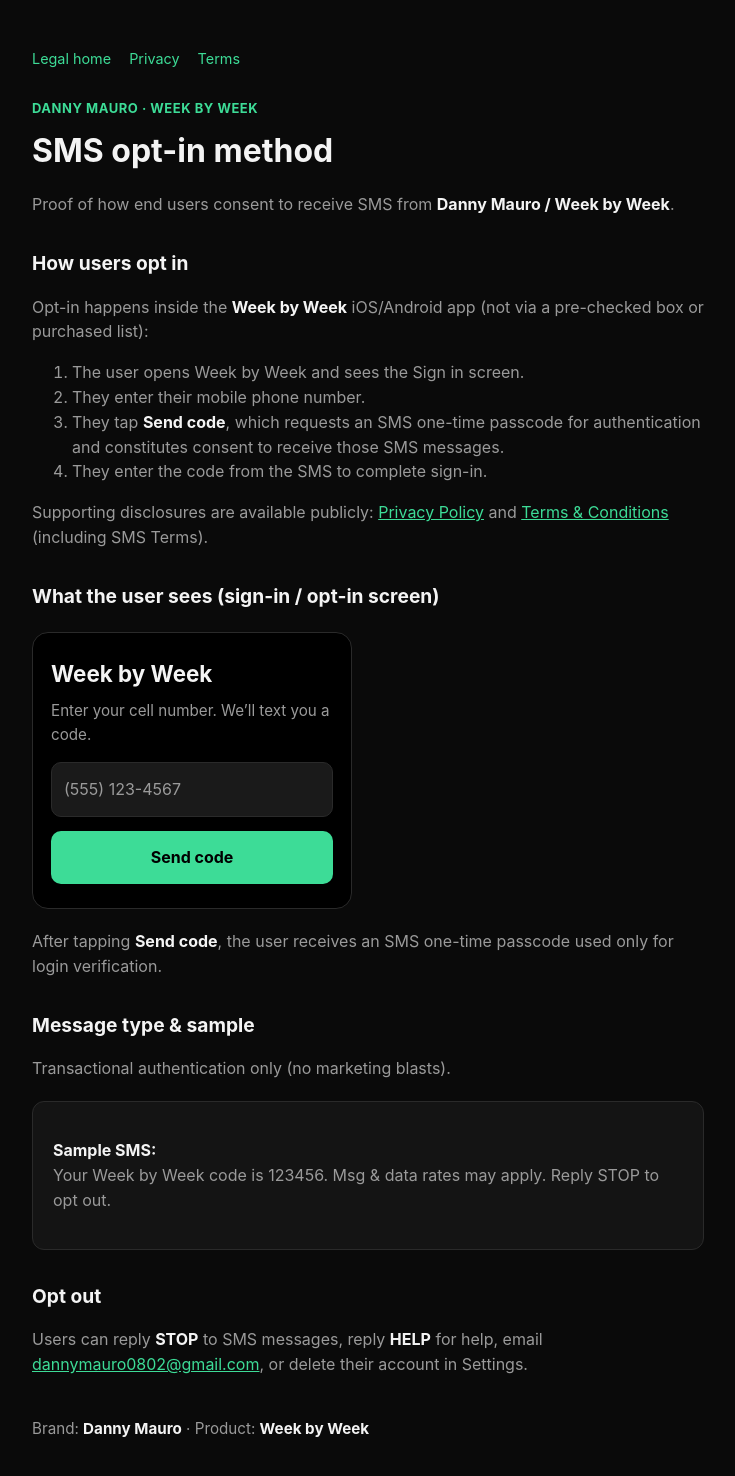
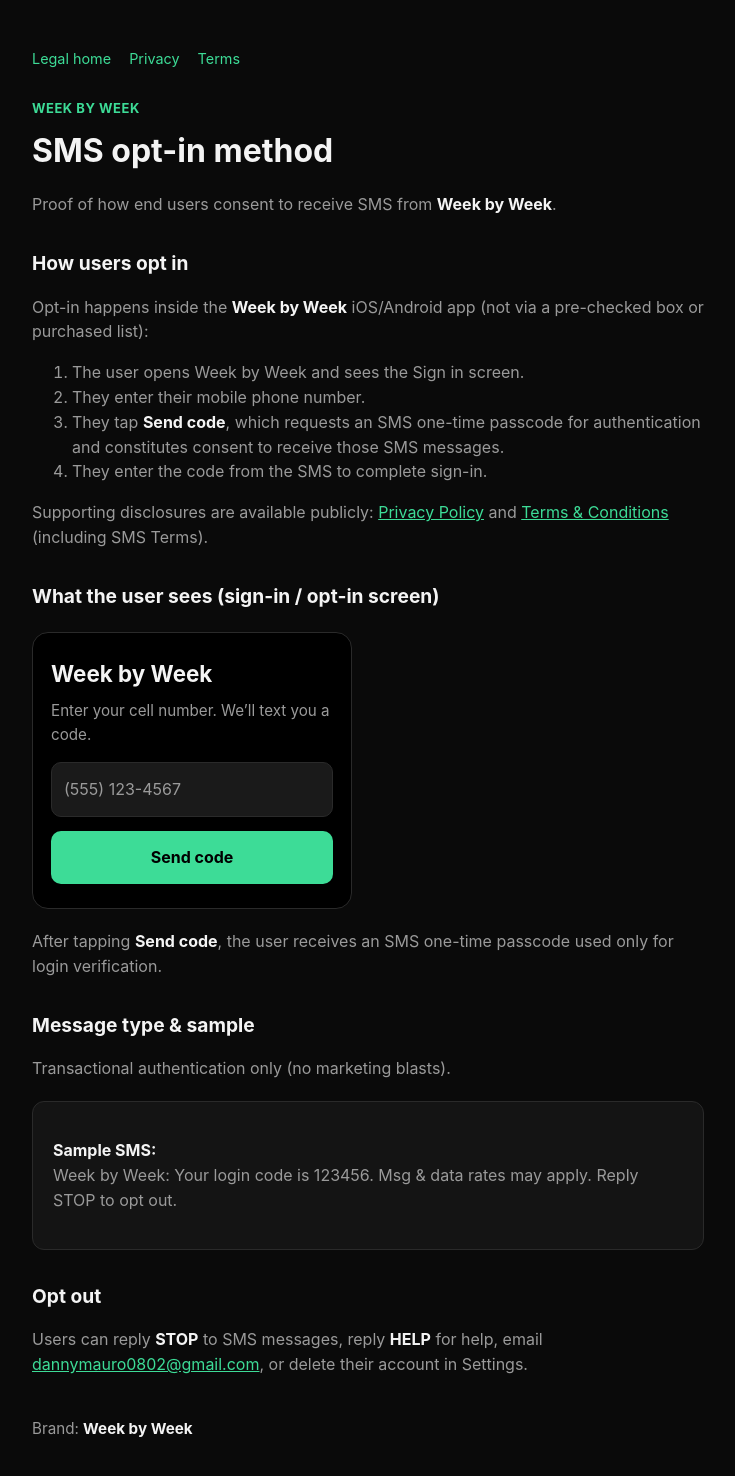
Before and after one commit to dannym0802/weekbyweek-legal, a plain HTML site: page sms-opt-in.html in a window 1280 px wide. Shown: the whole page, without its empty margins (272-1007 px from the left). Drawn offline with Linux system fonts and the light colour scheme.

Commit message:
Update legal pages to use Brand name Week by Week.

```diff
--- a/sms-opt-in.html
+++ b/sms-opt-in.html
@@ -14,11 +14,11 @@
         <a href="terms.html">Terms</a>
       </nav>
 
-      <p class="eyebrow">Danny Mauro · Week by Week</p>
+      <p class="eyebrow">Week by Week</p>
       <h1>SMS opt-in method</h1>
       <p class="lede">
         Proof of how end users consent to receive SMS from
-        <strong>Danny Mauro / Week by Week</strong>.
+        <strong>Week by Week</strong>.
       </p>
 
       <h2>How users opt in</h2>
@@ -58,8 +58,8 @@
       <div class="card">
         <p>
           <strong>Sample SMS:</strong><br />
-          Your Week by Week code is 123456. Msg &amp; data rates may apply. Reply STOP to
-          opt out.
+          Week by Week: Your login code is 123456. Msg &amp; data rates may apply. Reply
+          STOP to opt out.
         </p>
       </div>
 
@@ -71,9 +71,7 @@
         delete their account in Settings.
       </p>
 
-      <p class="meta">
-        Brand: <strong>Danny Mauro</strong> · Product: <strong>Week by Week</strong>
-      </p>
+      <p class="meta">Brand: <strong>Week by Week</strong></p>
     </main>
   </body>
 </html>
```
Also changed, not shown: index.html (+2 -2 lines), privacy.html (+5 -7 lines), terms.html (+6 -9 lines), 1 other file.
